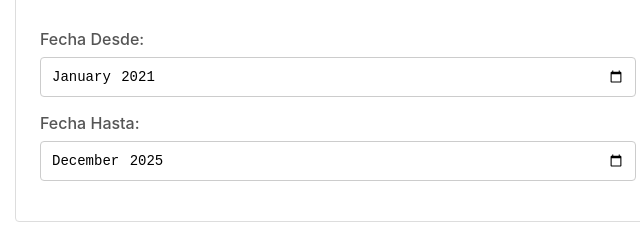
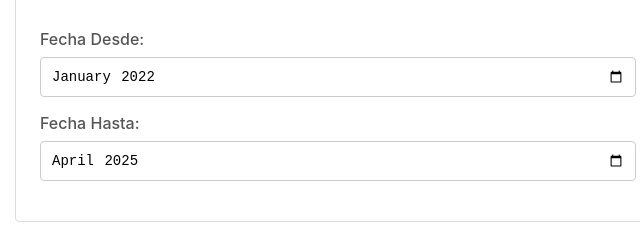
Before and after one commit to vnatale52/carga_balances, a plain HTML site: page frontend/index.html in a window 1280 px wide. Shown: the part 624-855 px from the top of the page, 302-942 px from the left. Drawn offline with Linux system fonts and the light colour scheme; no server answers.

Commit message:
Update index.html

```diff
--- a/frontend/index.html
+++ b/frontend/index.html
@@ -36,11 +36,11 @@
                     </div>
                     <div class="form-group">
                         <label for="balhistDesdeInput">Fecha Desde:</label>
-                        <input type="month" id="balhistDesdeInput" name="balhistDesde" value="2021-01" required>
+                        <input type="month" id="balhistDesdeInput" name="balhistDesde" value="2022-01" required>
                     </div>
                     <div class="form-group">
                         <label for="balhistHastaInput">Fecha Hasta:</label>
-                        <input type="month" id="balhistHastaInput" name="balhistHasta" value="2025-12" required>
+                        <input type="month" id="balhistHastaInput" name="balhistHasta" value="2025-04" required>
                     </div>
                 </div>
             </fieldset>
@@ -53,4 +53,5 @@
 
     <script src="scripts.js" type="module"></script>
 </body>
+
 </html>
```
